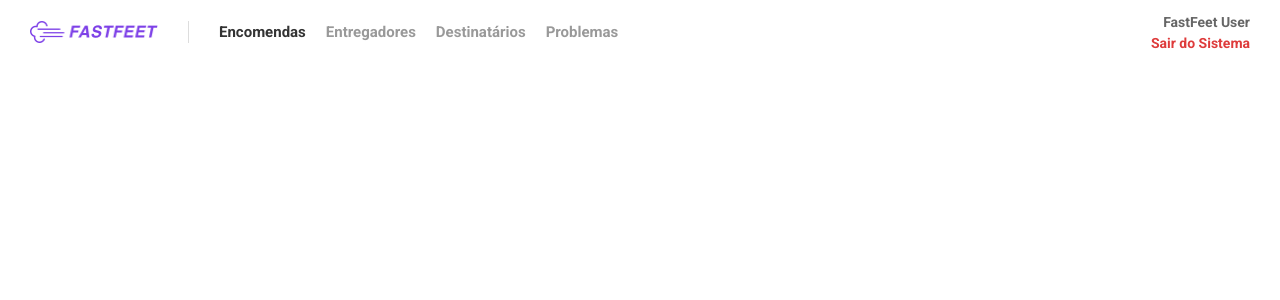
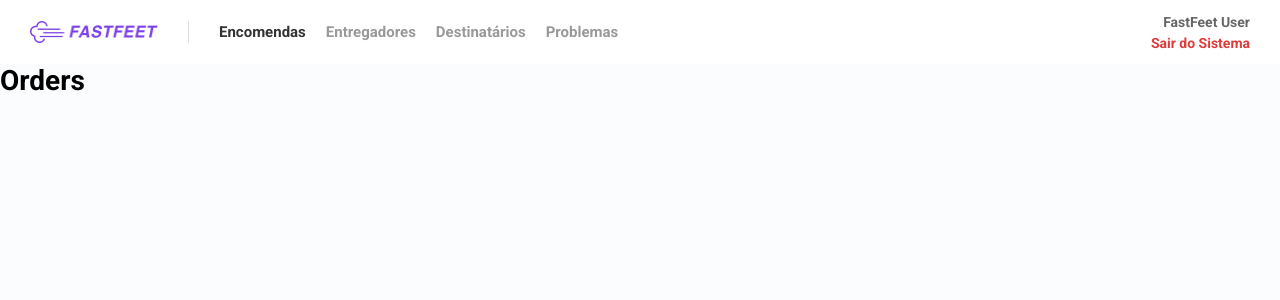
Before and after one commit to joaotorresmarques/fastfeet, a React (Create React App) app in the folder frontend/: page /orders in a window 1280 px wide. Shown: the top 300 px of the page. Built offline with nearby package versions, Linux system fonts and the light colour scheme; the HTML template or start-up script is replaced by a standard one.

Commit message:
DefaultLayout and Styles

```diff
--- a/frontend/src/pages/_layouts/default/index.js
+++ b/frontend/src/pages/_layouts/default/index.js
@@ -1,9 +1,19 @@
 import React from 'react';
+import PropTypes from 'prop-types';
 
 import Header from '../../../components/Header';
 
-// import { Container } from './styles';
+import { Wrapper } from './styles';
 
-export default function Default() {
-  return <Header />;
+export default function DefaultLayout({ children }) {
+  return (
+    <Wrapper>
+      <Header />
+      {children}
+    </Wrapper>
+  );
 }
+
+DefaultLayout.propTypes = {
+  children: PropTypes.element.isRequired,
+};
--- /dev/null
+++ b/frontend/src/pages/_layouts/default/styles.js
@@ -0,0 +1,7 @@
+import styled from 'styled-components';
+
+export const Wrapper = styled.div`
+  height: 100%;
+  background: #fbfcfe;
+  overflow: auto;
+`;
```
